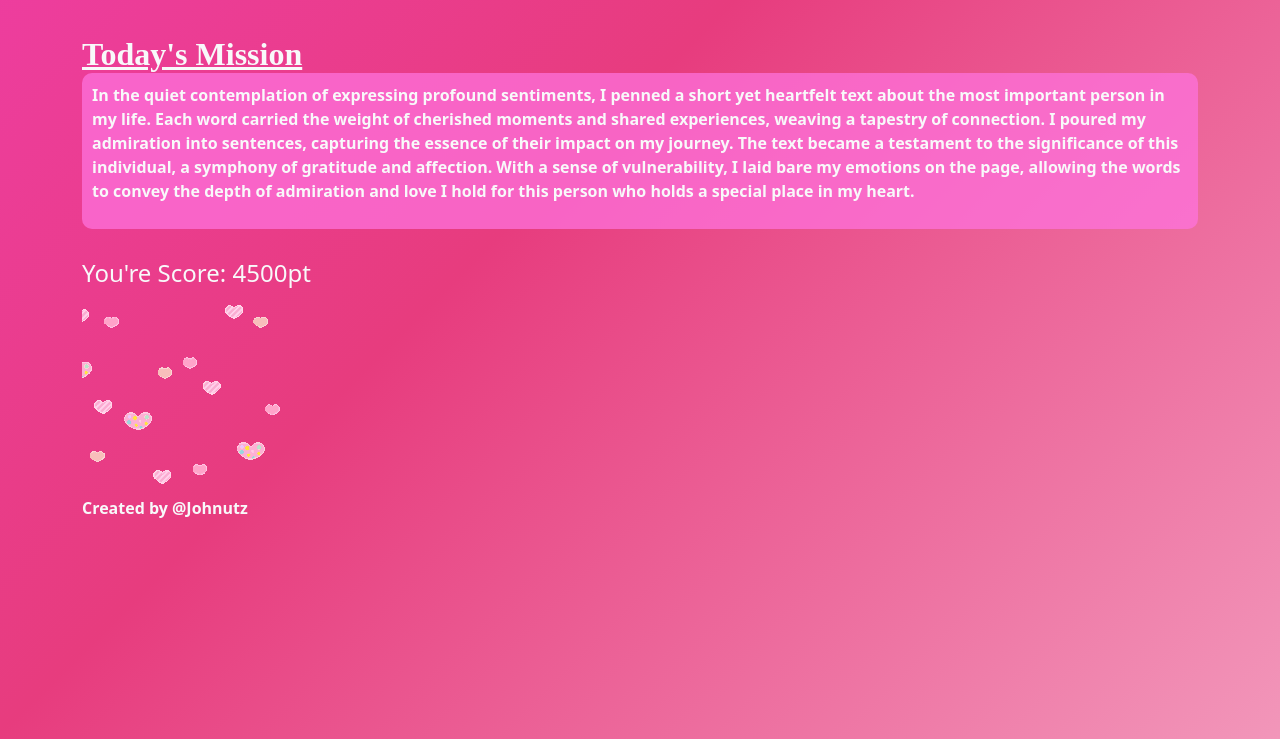
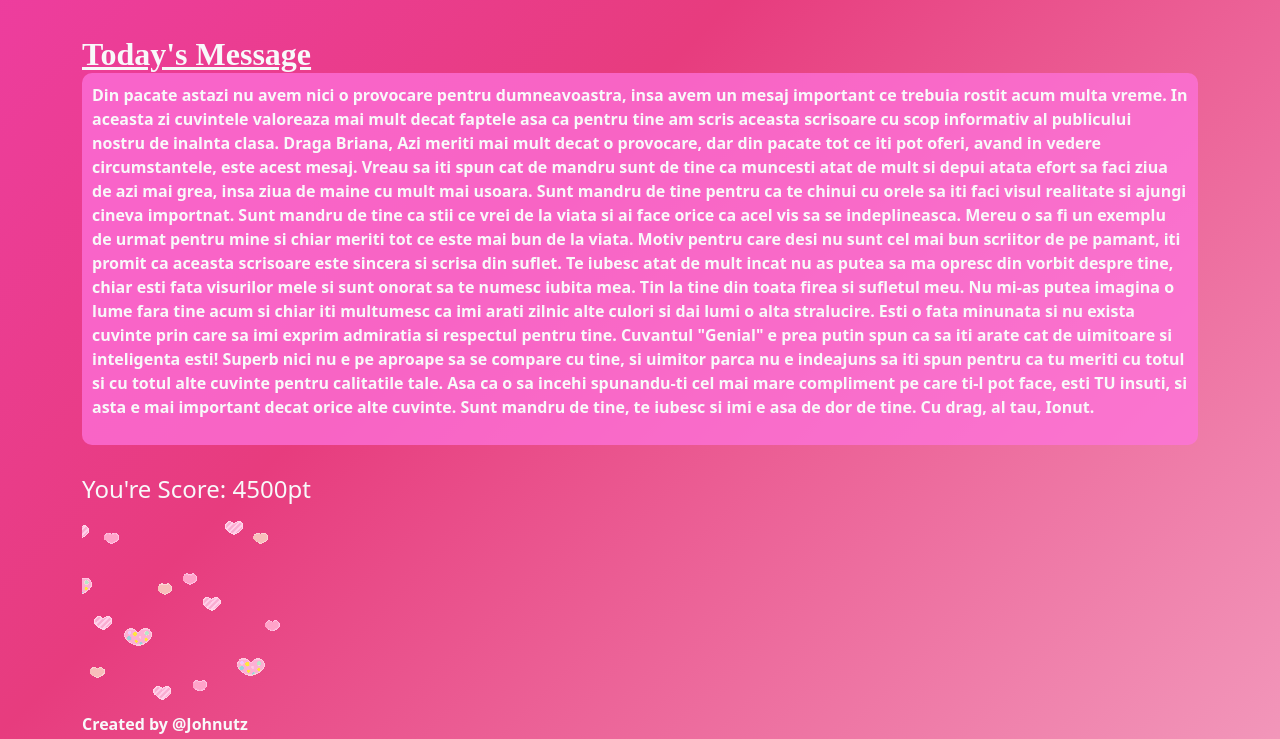
Before and after one commit to ionutzzzzz/Hearth, a plain HTML site: page index.html in a window 1280 px wide. Shown: the part 61-800 px from the top of the page. Drawn offline with Linux system fonts and the light colour scheme.

Commit message:
Day 4 29122023

```diff
--- a/index.html
+++ b/index.html
@@ -19,10 +19,31 @@
 
         <div class="spacer-body"></div>
         <div>
-            <h2 class="text-light align-center font-hand text-bold"><u>Today's Mission</u></h2>
+            <h2 class="text-light align-center font-hand text-bold"><u>Today's Message</u></h2>
             <div class="card-paragraph">
                 <p class="text-light text-bold">
-                    In the quiet contemplation of expressing profound sentiments, I penned a short yet heartfelt text about the most important person in my life. Each word carried the weight of cherished moments and shared experiences, weaving a tapestry of connection. I poured my admiration into sentences, capturing the essence of their impact on my journey. The text became a testament to the significance of this individual, a symphony of gratitude and affection. With a sense of vulnerability, I laid bare my emotions on the page, allowing the words to convey the depth of admiration and love I hold for this person who holds a special place in my heart.
+                    Din pacate astazi nu avem nici o provocare pentru dumneavoastra, insa avem un mesaj important ce trebuia rostit acum multa vreme.
+                    In aceasta zi cuvintele valoreaza mai mult decat faptele asa ca pentru tine am scris aceasta scrisoare cu scop informativ al
+                    publicului nostru de inalnta clasa.
+
+                    Draga Briana,
+
+                    Azi meriti mai mult decat o provocare, dar din pacate tot ce iti pot oferi, avand in vedere circumstantele, este acest mesaj.
+                    Vreau sa iti spun cat de mandru sunt de tine ca muncesti atat de mult si depui atata efort sa faci ziua de azi mai grea,
+                    insa ziua de maine cu mult mai usoara. Sunt mandru de tine pentru ca te chinui cu orele sa iti faci visul realitate si
+                    ajungi cineva importnat. Sunt mandru de tine ca stii ce vrei de la viata si ai face orice ca acel vis sa se indeplineasca.
+                    Mereu o sa fi un exemplu de urmat pentru mine si chiar meriti tot ce este mai bun de la viata. Motiv pentru care desi nu
+                    sunt cel mai bun scriitor de pe pamant, iti promit ca aceasta scrisoare este sincera si scrisa din suflet. Te iubesc atat de
+                    mult incat nu as putea sa ma opresc din vorbit despre tine, chiar esti fata visurilor mele si sunt onorat sa te numesc
+                    iubita mea. Tin la tine din toata firea si sufletul meu. Nu mi-as putea imagina o lume fara tine acum si chiar iti multumesc
+                    ca imi arati zilnic alte culori si dai lumi o alta stralucire. Esti o fata minunata si nu exista cuvinte prin care sa imi
+                    exprim admiratia si respectul pentru tine. Cuvantul "Genial" e prea putin spun ca sa iti arate cat de uimitoare si
+                    inteligenta esti! Superb nici nu e pe aproape sa se compare cu tine, si uimitor parca nu e indeajuns sa iti spun pentru ca
+                    tu meriti cu totul si cu totul alte cuvinte pentru calitatile tale. Asa ca o sa incehi spunandu-ti cel mai mare compliment
+                    pe care ti-l pot face, esti TU insuti, si asta e mai important decat orice alte cuvinte. Sunt mandru de tine, te iubesc
+                    si imi e asa de dor de tine.
+
+                    Cu drag, al tau, Ionut.
                 </p>
             </div>
             <div class="spacer-body"></div>
```
